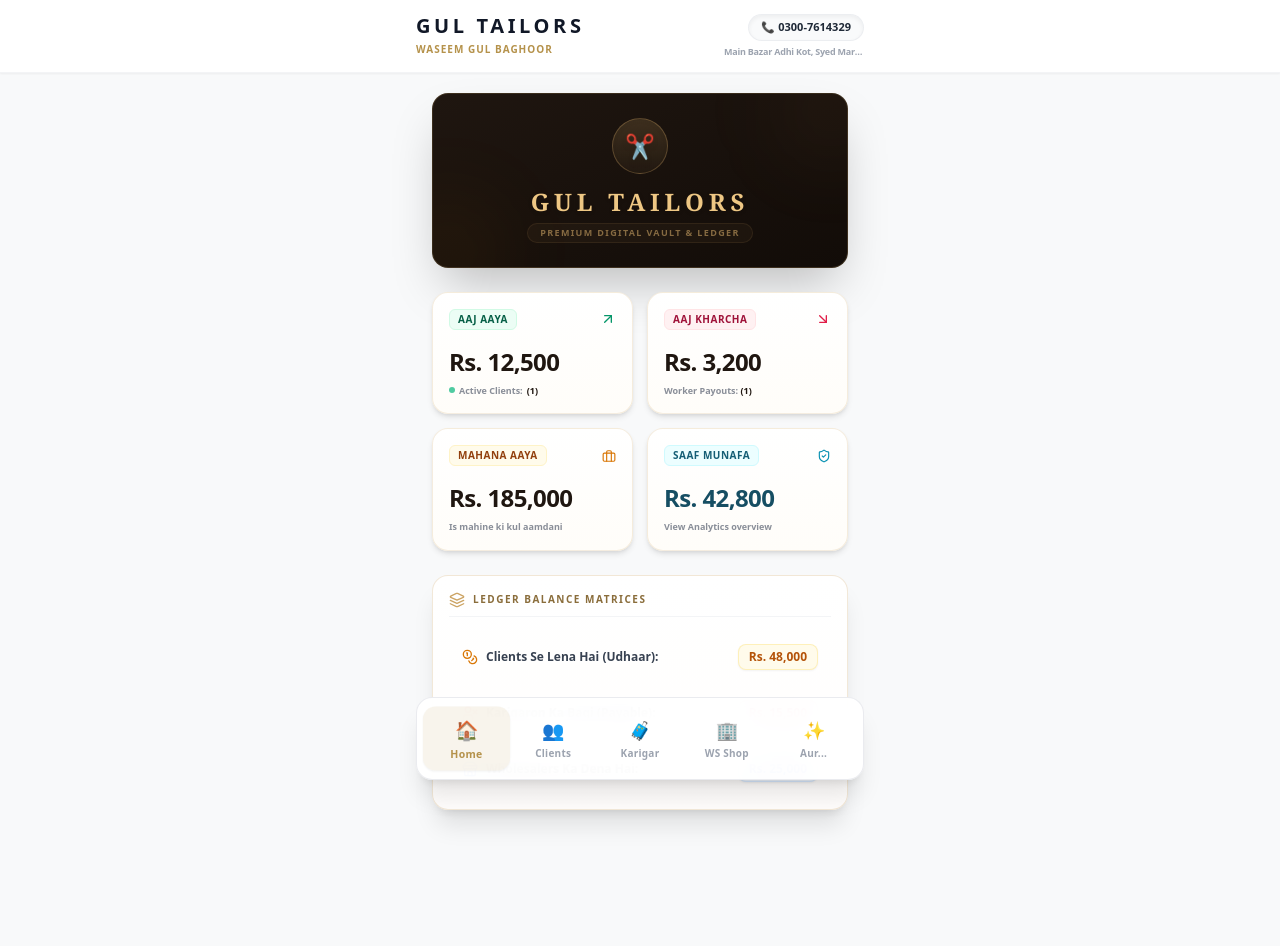
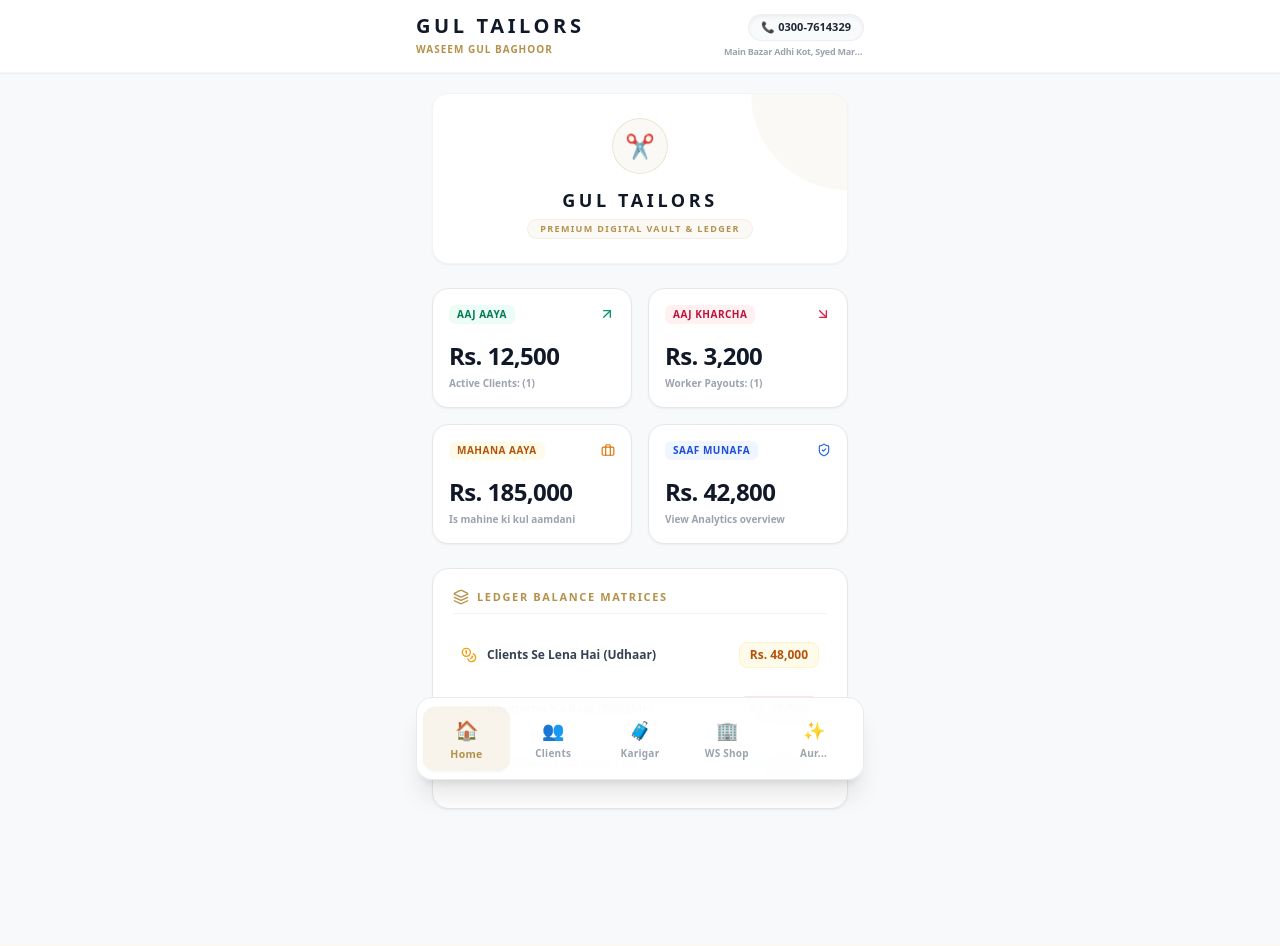
Before and after one commit to betmaxgold5800-Touqeer/gul-tailors, a React (Vite) app: page / in a window 1280 px wide. Built offline with nearby package versions, Linux system fonts and the light colour scheme.

Commit message:
Update Dashboard.jsx

```diff
--- a/src/views/Dashboard.jsx
+++ b/src/views/Dashboard.jsx
@@ -6,7 +6,7 @@ import {
   ShieldCheck,
   Layers,
   Coins,
-  UserX,
+  UserCheck,
   Store
 } from 'lucide-react';
 
@@ -15,135 +15,110 @@ export default function Dashboard({ navigateTo, clientsCount, workersCount, whol
     <div className="space-y-6 animate-fadeIn pb-6">
 
       {/* 👑 PREMIUM DIGITAL VAULT HEADER BANNER */}
-      <div className="relative overflow-hidden rounded-2xl bg-gradient-to-br from-[#1f1610] to-[#120c08] p-6 text-center shadow-2xl border border-[#cca464]/20">
-        <div className="absolute -right-10 -top-10 h-28 w-28 rounded-full bg-[#cca464]/5 blur-2xl" />
-        <div className="absolute -left-10 -bottom-10 h-28 w-28 rounded-full bg-amber-500/5 blur-2xl" />
-
-        <div className="mx-auto mb-3 flex h-14 w-14 items-center justify-center rounded-full bg-gradient-to-b from-[#cca464]/20 to-[#cca464]/5 border border-[#cca464]/30 shadow-inner">
-          <span className="text-2xl drop-shadow-md">✂️</span>
+      <div className="relative overflow-hidden rounded-2xl bg-white p-6 text-center shadow-sm border border-gray-100">
+        <div className="absolute right-0 top-0 w-24 h-24 bg-[#b5924b]/5 rounded-bl-full pointer-events-none" />
+        <div className="mx-auto mb-3 flex h-14 w-14 items-center justify-center rounded-full bg-[#b5924b]/5 border border-[#b5924b]/20">
+          <span className="text-2xl">✂️</span>
         </div>
-        <h2 className="text-2xl font-serif font-black tracking-[0.2em] text-[#eec784] drop-shadow">GUL TAILORS</h2>
-        <p className="text-[9px] font-black tracking-[0.15em] text-[#cca464]/60 uppercase mt-1 bg-[#cca464]/5 inline-block px-3 py-0.5 rounded-full border border-[#cca464]/10">
+        <h2 className="text-lg font-black tracking-[0.2em] text-gray-900">GUL TAILORS</h2>
+        <p className="text-[9px] font-black tracking-[0.15em] text-[#b5924b] uppercase mt-1 bg-[#b5924b]/5 inline-block px-3 py-0.5 rounded-full border border-[#b5924b]/10">
           PREMIUM DIGITAL VAULT & LEDGER
         </p>
       </div>
 
       {/* 📊 LUXURY GRID OF CLICKABLE MATRICES */}
-      <div className="grid grid-cols-2 gap-3.5">
+      <div className="grid grid-cols-2 gap-4">
 
         {/* Card 1: Aaj Aaya */}
         <button
           onClick={() => navigateTo('clients')}
-          className="group relative flex flex-col justify-between rounded-2xl border border-[#cca464]/20 bg-gradient-to-b from-white to-[#fffdf9] p-4 text-left shadow-md transition-all duration-300 hover:-translate-y-0.5 hover:shadow-xl active:scale-95"
+          className="group relative flex flex-col justify-between rounded-2xl border border-gray-200 bg-white p-4 text-left shadow-sm transition-all duration-300 hover:border-[#b5924b]/40 hover:shadow-md active:scale-95"
         >
           <div className="flex w-full items-center justify-between">
-            <span className="text-[10px] font-black tracking-wider uppercase text-emerald-800 bg-emerald-50 px-2 py-0.5 rounded-md border border-emerald-100">AAJ AAYA</span>
-            <ArrowUpRight className="w-4 h-4 text-emerald-600 group-hover:translate-x-0.5 group-hover:-translate-y-0.5 transition-transform" />
+            <span className="text-[10px] font-black tracking-wider uppercase text-emerald-700 bg-emerald-50 px-2 py-0.5 rounded-md">AAJ AAYA</span>
+            <ArrowUpRight className="w-4 h-4 text-emerald-600" />
           </div>
           <div className="mt-4">
-            <span className="text-2xl font-black tracking-tight text-[#1f1610]">Rs. 12,500</span>
-            <p className="text-[9px] font-bold text-gray-500/80 mt-1.5 flex items-center gap-1">
-              <span className="inline-block w-1.5 h-1.5 rounded-full bg-emerald-500 animate-pulse"></span>
-              Active Clients: <span className="text-[#1f1610] font-black">({clientsCount})</span>
-            </p>
+            <span className="text-2xl font-black tracking-tight text-gray-900">Rs. 12,500</span>
+            <p className="text-[10px] text-gray-400 font-bold mt-1">Active Clients: ({clientsCount})</p>
           </div>
         </button>
 
         {/* Card 2: Aaj Kharcha */}
         <button
           onClick={() => navigateTo('workers')}
-          className="group relative flex flex-col justify-between rounded-2xl border border-[#cca464]/20 bg-gradient-to-b from-white to-[#fffdf9] p-4 text-left shadow-md transition-all duration-300 hover:-translate-y-0.5 hover:shadow-xl active:scale-95"
+          className="group relative flex flex-col justify-between rounded-2xl border border-gray-200 bg-white p-4 text-left shadow-sm transition-all duration-300 hover:border-[#b5924b]/40 hover:shadow-md active:scale-95"
         >
           <div className="flex w-full items-center justify-between">
-            <span className="text-[10px] font-black tracking-wider uppercase text-rose-800 bg-rose-50 px-2 py-0.5 rounded-md border border-rose-100">AAJ KHARCHA</span>
-            <ArrowDownRight className="w-4 h-4 text-rose-600 group-hover:translate-x-0.5 group-hover:translate-y-0.5 transition-transform" />
+            <span className="text-[10px] font-black tracking-wider uppercase text-rose-700 bg-rose-50 px-2 py-0.5 rounded-md">AAJ KHARCHA</span>
+            <ArrowDownRight className="w-4 h-4 text-rose-600" />
           </div>
           <div className="mt-4">
-            <span className="text-2xl font-black tracking-tight text-[#1f1610]">Rs. 3,200</span>
-            <p className="text-[9px] font-bold text-gray-500/80 mt-1.5">
-              Worker Payouts: <span className="text-[#1f1610] font-black">({workersCount})</span>
-            </p>
+            <span className="text-2xl font-black tracking-tight text-gray-900">Rs. 3,200</span>
+            <p className="text-[10px] text-gray-400 font-bold mt-1">Worker Payouts: ({workersCount})</p>
           </div>
         </button>
 
         {/* Card 3: Mahana Aaya */}
         <button
           onClick={() => navigateTo('clients')}
-          className="group relative flex flex-col justify-between rounded-2xl border border-[#cca464]/20 bg-gradient-to-b from-white to-[#fffdf9] p-4 text-left shadow-md transition-all duration-300 hover:-translate-y-0.5 hover:shadow-xl active:scale-95"
+          className="group relative flex flex-col justify-between rounded-2xl border border-gray-200 bg-white p-4 text-left shadow-sm transition-all duration-300 hover:border-[#b5924b]/40 hover:shadow-md active:scale-95"
         >
           <div className="flex w-full items-center justify-between">
-            <span className="text-[10px] font-black tracking-wider uppercase text-amber-800 bg-amber-50 px-2 py-0.5 rounded-md border border-amber-100">MAHANA AAYA</span>
+            <span className="text-[10px] font-black tracking-wider uppercase text-amber-700 bg-amber-50 px-2 py-0.5 rounded-md">MAHANA AAYA</span>
             <Briefcase className="w-3.5 h-3.5 text-amber-600" />
           </div>
           <div className="mt-4">
-            <span className="text-2xl font-black tracking-tight text-[#1f1610]">Rs. 185,000</span>
-            <p className="text-[9px] font-bold text-gray-500/80 mt-1.5">Is mahine ki kul aamdani</p>
+            <span className="text-2xl font-black tracking-tight text-gray-900">Rs. 185,000</span>
+            <p className="text-[10px] text-gray-400 font-bold mt-1">Is mahine ki kul aamdani</p>
           </div>
         </button>
 
         {/* Card 4: Saaf Munafa */}
         <button
           onClick={() => navigateTo('aur')}
-          className="group relative flex flex-col justify-between rounded-2xl border border-[#cca464]/20 bg-gradient-to-b from-white to-[#fffdf9] p-4 text-left shadow-md transition-all duration-300 hover:-translate-y-0.5 hover:shadow-xl active:scale-95"
+          className="group relative flex flex-col justify-between rounded-2xl border border-gray-200 bg-white p-4 text-left shadow-sm transition-all duration-300 hover:border-[#b5924b]/40 hover:shadow-md active:scale-95"
         >
           <div className="flex w-full items-center justify-between">
-            <span className="text-[10px] font-black tracking-wider uppercase text-cyan-800 bg-cyan-50 px-2 py-0.5 rounded-md border border-cyan-100">SAAF MUNAFA</span>
-            <ShieldCheck className="w-3.5 h-3.5 text-cyan-600" />
+            <span className="text-[10px] font-black tracking-wider uppercase text-blue-700 bg-blue-50 px-2 py-0.5 rounded-md">SAAF MUNAFA</span>
+            <ShieldCheck className="w-3.5 h-3.5 text-blue-600" />
           </div>
           <div className="mt-4">
-            <span className="text-2xl font-black tracking-tight text-cyan-900">Rs. 42,800</span>
-            <p className="text-[9px] font-bold text-gray-500/80 mt-1.5">View Analytics overview</p>
+            <span className="text-2xl font-black tracking-tight text-gray-900">Rs. 42,800</span>
+            <p className="text-[10px] text-gray-400 font-bold mt-1">View Analytics overview</p>
           </div>
         </button>
       </div>
 
-      {/* 🏦 DEEPLY INTEGRATED LEDGER BALANCE MATRICES */}
-      <div className="rounded-2xl border border-[#cca464]/25 bg-gradient-to-b from-white to-[#fffdfc] p-4 shadow-xl">
-        <h3 className="text-[10px] font-black tracking-[0.15em] text-[#8a6d3b] uppercase mb-4 flex items-center gap-2 border-b border-gray-100 pb-2">
-          <Layers className="w-4 h-4 text-[#cca464]" /> LEDGER BALANCE MATRICES
+      {/* 🏦 LEDGER BALANCE MATRICES */}
+      <div className="rounded-2xl border border-gray-200 bg-white p-5 shadow-sm">
+        <h3 className="text-[11px] font-black tracking-[0.15em] text-[#b5924b] uppercase mb-4 flex items-center gap-2 border-b border-gray-100 pb-2">
+          <Layers className="w-4 h-4" /> LEDGER BALANCE MATRICES
         </h3>
 
-        <div className="space-y-2">
-          {/* Item 1: Udhaar */}
-          <div
-            onClick={() => navigateTo('clients')}
-            className="flex items-center justify-between py-2.5 px-3 cursor-pointer hover:bg-[#fdf9f2] rounded-xl border border-transparent hover:border-[#cca464]/20 transition-all group"
-          >
-            <div className="flex items-center gap-2">
-              <Coins className="w-4 h-4 text-amber-600" />
-              <span className="text-xs font-black text-gray-700 group-hover:text-amber-900 transition-colors">Clients Se Lena Hai (Udhaar):</span>
+        <div className="space-y-1">
+          <div onClick={() => navigateTo('clients')} className="flex items-center justify-between py-3 px-2 cursor-pointer hover:bg-gray-50 rounded-xl transition-all">
+            <div className="flex items-center gap-2.5">
+              <Coins className="w-4 h-4 text-amber-500" />
+              <span className="text-xs font-bold text-gray-700">Clients Se Lena Hai (Udhaar)</span>
             </div>
-            <span className="text-xs font-black text-amber-700 bg-amber-50 border border-amber-200/50 px-2.5 py-1 rounded-lg shadow-sm">
-              Rs. 48,000
-            </span>
+            <span className="text-xs font-black text-amber-700 bg-amber-50 px-2.5 py-1 rounded-lg border border-amber-100">Rs. 48,000</span>
           </div>
 
-          {/* Item 2: Karigar Payable */}
-          <div
-            onClick={() => navigateTo('workers')}
-            className="flex items-center justify-between py-2.5 px-3 cursor-pointer hover:bg-[#fff5f5] rounded-xl border border-transparent hover:border-rose-200 transition-all group"
-          >
-            <div className="flex items-center gap-2">
-              <UserX className="w-4 h-4 text-rose-600" />
-              <span className="text-xs font-black text-gray-700 group-hover:text-rose-900 transition-colors">Karigaron Ka Baqi (Payable):</span>
+          <div onClick={() => navigateTo('workers')} className="flex items-center justify-between py-3 px-2 cursor-pointer hover:bg-gray-50 rounded-xl transition-all">
+            <div className="flex items-center gap-2.5">
+              <UserCheck className="w-4 h-4 text-rose-500" />
+              <span className="text-xs font-bold text-gray-700">Karigaron Ka Baqi (Payable)</span>
             </div>
-            <span className="text-xs font-black text-rose-700 bg-rose-50 border border-rose-200/50 px-2.5 py-1 rounded-lg shadow-sm">
-              Rs. 15,500
-            </span>
+            <span className="text-xs font-black text-rose-700 bg-rose-50 px-2.5 py-1 rounded-lg border border-rose-100">Rs. 15,500</span>
           </div>
 
-          {/* Item 3: Wholesalers */}
-          <div
-            onClick={() => navigateTo('ws')}
-            className="flex items-center justify-between py-2.5 px-3 cursor-pointer hover:bg-[#f0f7ff] rounded-xl border border-transparent hover:border-blue-200 transition-all group"
-          >
-            <div className="flex items-center gap-2">
-              <Store className="w-4 h-4 text-blue-600" />
-              <span className="text-xs font-black text-gray-700 group-hover:text-blue-900 transition-colors">Wholesalers Ka Dena Hai:</span>
+          <div onClick={() => navigateTo('ws')} className="flex items-center justify-between py-3 px-2 cursor-pointer hover:bg-gray-50 rounded-xl transition-all">
+            <div className="flex items-center gap-2.5">
+              <Store className="w-4 h-4 text-blue-500" />
+              <span className="text-xs font-bold text-gray-700">Wholesalers Ka Dena Hai</span>
             </div>
-            <span className="text-xs font-black text-blue-700 bg-blue-50 border border-blue-200/50 px-2.5 py-1 rounded-lg shadow-sm">
-              Rs. 25,000
-            </span>
+            <span className="text-xs font-black text-blue-700 bg-blue-50 px-2.5 py-1 rounded-lg border border-blue-100">Rs. 25,000</span>
           </div>
         </div>
       </div>
```
